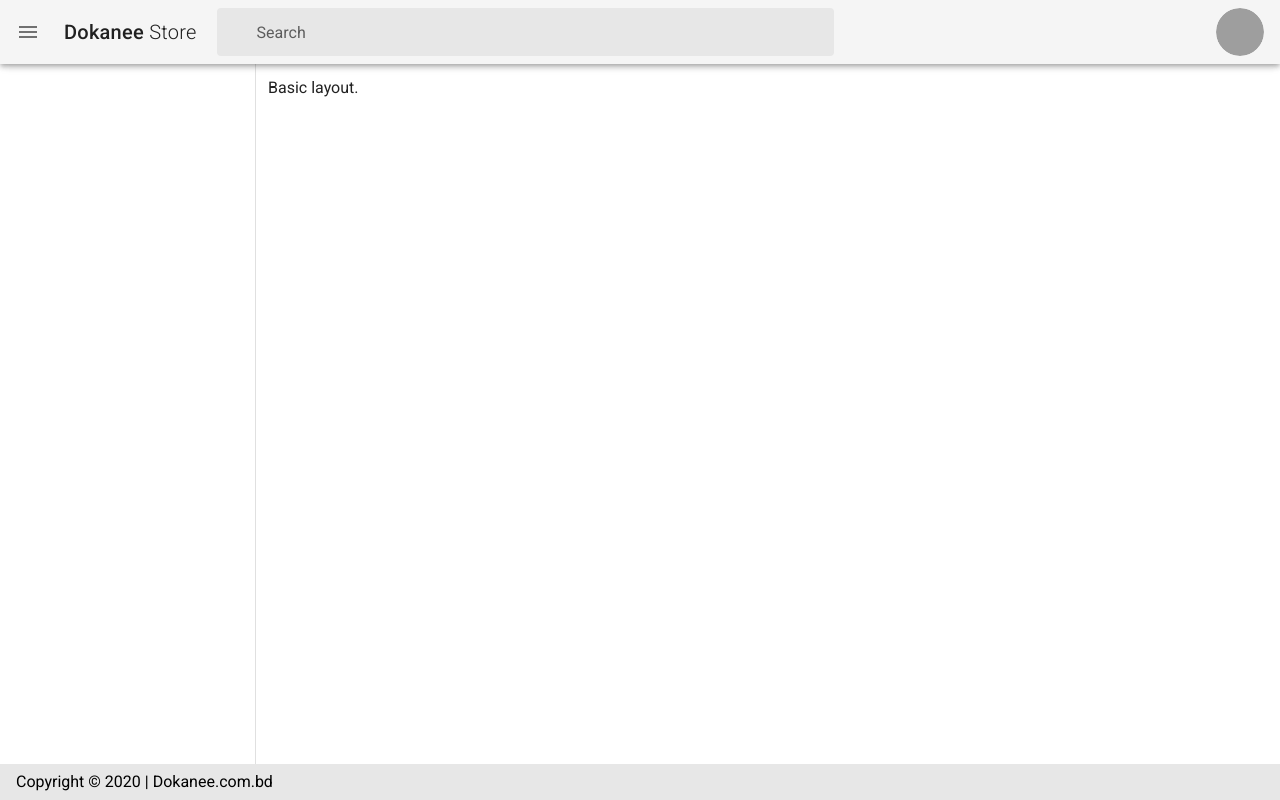
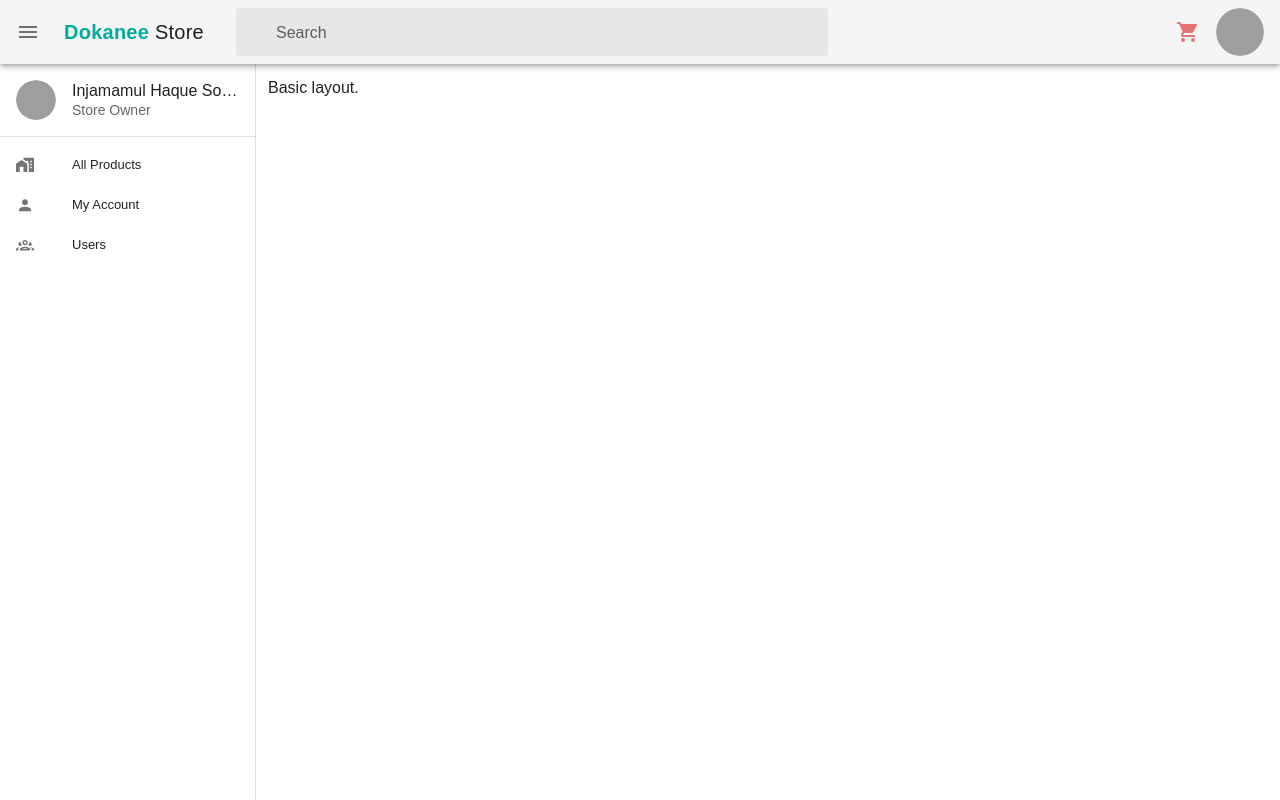
Before and after one commit to Dokanee/Dokanee-Store-Frontend, a Vue app: page / in a window 1280 px wide. Built offline with nearby package versions, Linux system fonts and the light colour scheme; grey boxes are pictures that could not be loaded.

Commit message:
set in router

```diff
--- a/src/App.vue
+++ b/src/App.vue
@@ -1,45 +1,19 @@
 <template>
-  <v-app>
-    <v-navigation-drawer
-      fixed
-      v-model="drawer"
-      clipped
-      app
-    >
-      <!--  -->
-    </v-navigation-drawer>
-
-    <v-app-bar app clipped-left>
-        <v-app-bar-nav-icon @click="drawer = !drawer"></v-app-bar-nav-icon>
-        <span class="title ml-3 mr-5">Dokanee&nbsp;<span class="font-weight-light">Store</span></span>
-      <v-text-field
-        solo-inverted
-        flat
-        hide-details
-        label="Search"
-        prepend-inner-icon="mdi-search"
-      ></v-text-field>
-      <v-spacer></v-spacer>
-      <v-avatar>
-      <img
-        src="https://cdn.vuetifyjs.com/images/john.jpg"
-        alt="John"
-      >
-    </v-avatar>
-    </v-app-bar>
-     <v-content clipped>
-      <v-container fluid>
-        Basic layout.
-      </v-container>
-    </v-content>
-    <v-footer color="#E7E7E7" app text-align-center>
-      <span class="justify-center black--text black--border">Copyright &copy; 2020 | Dokanee.com.bd</span>
-    </v-footer>
-  </v-app>
+  <div id="app">
+    <router-view/>
+  </div>
 </template>
 
 <script>
-  export default {
-    data: () => ({ drawer: null }),
-  }
+export default {
+    name: 'App',
+    components: {
+
+}
+}
 </script>
+<style>
+*{
+  font-family: sans-serif, Helvetica, Arial !important;
+}
+</style>
--- /dev/null
+++ b/src/components/Nav-drawer.vue
@@ -0,0 +1,44 @@
+<template v-slot:prepend>
+  <div>
+    <v-list-item two-line>
+          <v-list-item-avatar>
+            <img src="https://randomuser.me/api/portraits/women/81.jpg">
+          </v-list-item-avatar>
+
+          <v-list-item-content>
+            <v-list-item-title>Injamamul Haque Sonet</v-list-item-title>
+            <v-list-item-subtitle>Store Owner</v-list-item-subtitle>
+          </v-list-item-content>
+        </v-list-item>
+
+      <v-divider></v-divider>
+
+      <v-list dense>
+        <v-list-item
+          v-for="item in items"
+          :key="item.title"
+        >
+          <v-list-item-icon>
+            <v-icon size="18">{{ item.icon }}</v-icon>
+          </v-list-item-icon>
+
+          <v-list-item-content>
+            <v-list-item-title>{{ item.title }}</v-list-item-title>
+          </v-list-item-content>
+        </v-list-item>
+      </v-list>
+  </div>
+</template>
+<script>
+  export default {
+    data () {
+      return {
+        items: [
+          { title: 'All Products', icon: 'mdi-home-city' },
+          { title: 'My Account', icon: 'mdi-account' },
+          { title: 'Users', icon: 'mdi-account-group-outline' },
+        ],
+      }
+    },
+  }
+</script>
--- a/src/views/Home.vue
+++ b/src/views/Home.vue
@@ -1,18 +1,52 @@
 <template>
-  <div class="home">
-    <img alt="Vue logo" src="../assets/logo.png">
-    <HelloWorld msg="Welcome to Your Vue.js App"/>
-  </div>
+  <v-app>
+    <v-navigation-drawer
+      fixed
+      v-model="drawer"
+      clipped
+      app
+    >
+    <Nav-drawer></Nav-drawer>
+
+    </v-navigation-drawer>
+
+    <v-app-bar app clipped-left>
+        <v-app-bar-nav-icon @click="drawer = !drawer"></v-app-bar-nav-icon>
+        <span class="title ml-3 mr-8"><span style="color:#00AC9C"><b>Dokanee&nbsp;</b></span><span class="font-weight-light">Store</span></span>
+      <v-text-field
+        solo-inverted
+        flat
+        hide-details
+        label="Search"
+        prepend-inner-icon="mdi-search"
+      ></v-text-field>
+      <v-spacer></v-spacer>
+      <v-icon class="ma-4" color="red lighten-2">mdi-cart</v-icon>
+      <v-avatar>
+      <img
+        src="https://cdn.vuetifyjs.com/images/john.jpg"
+        alt="John"
+      >
+    </v-avatar>
+    </v-app-bar>
+     <v-content clipped>
+      <v-container fluid>
+        Basic layout.
+      </v-container>
+    </v-content>
+    <!-- <v-footer color="#E7E7E7" app text-align-center>
+      <span class="justify-center black--text black--border">Copyright &copy; 2020 | Dokanee.com.bd</span>
+    </v-footer> -->
+  </v-app>
 </template>
 
 <script>
-// @ is an alias to /src
-import HelloWorld from '@/components/HelloWorld.vue'
+import Navdrawer from "@/components/Nav-drawer.vue";
 
-export default {
-  name: 'Home',
-  components: {
-    HelloWorld
+  export default {
+    components: {
+      "Nav-drawer": Navdrawer,
+    },
+    data: () => ({ drawer: null }),
   }
-}
 </script>
```
Also changed, not shown: src/views/Search.vue (added).
